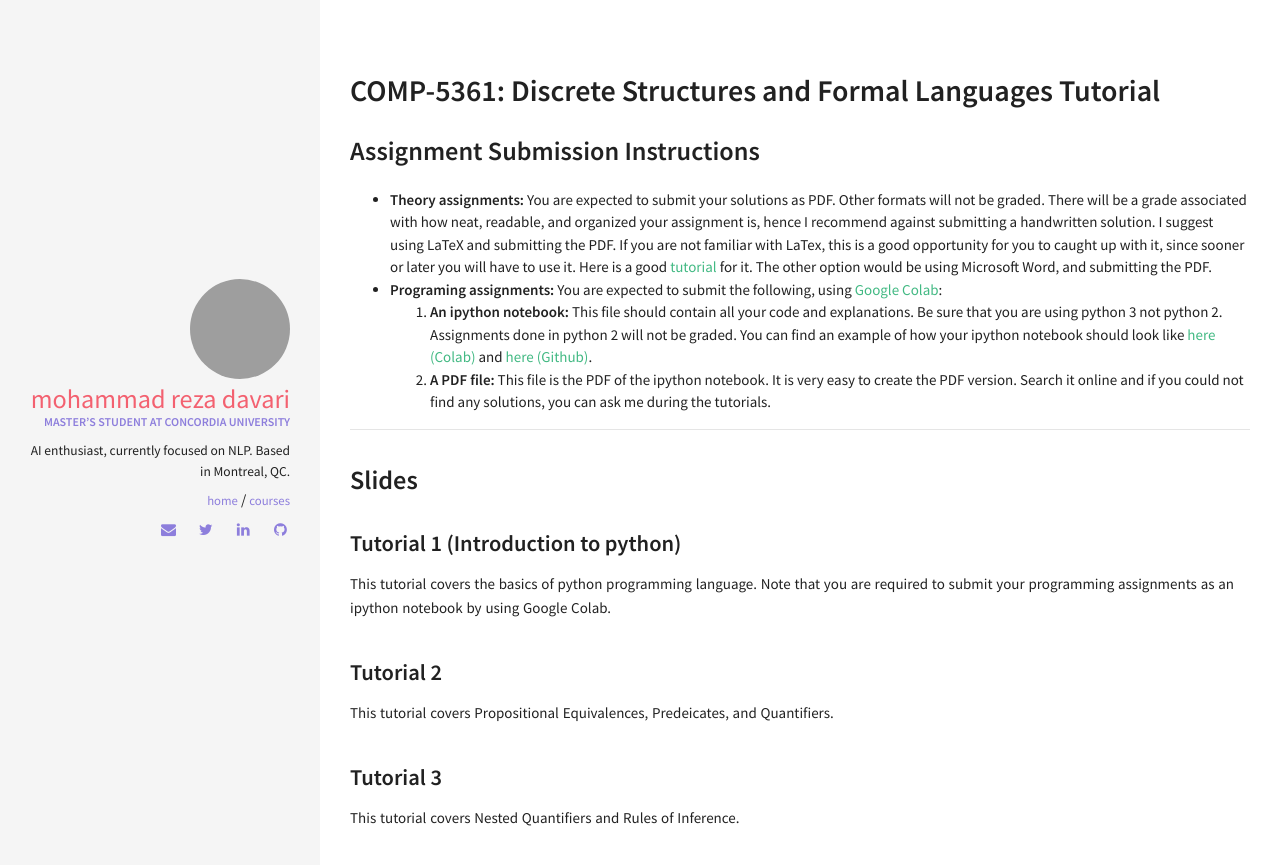
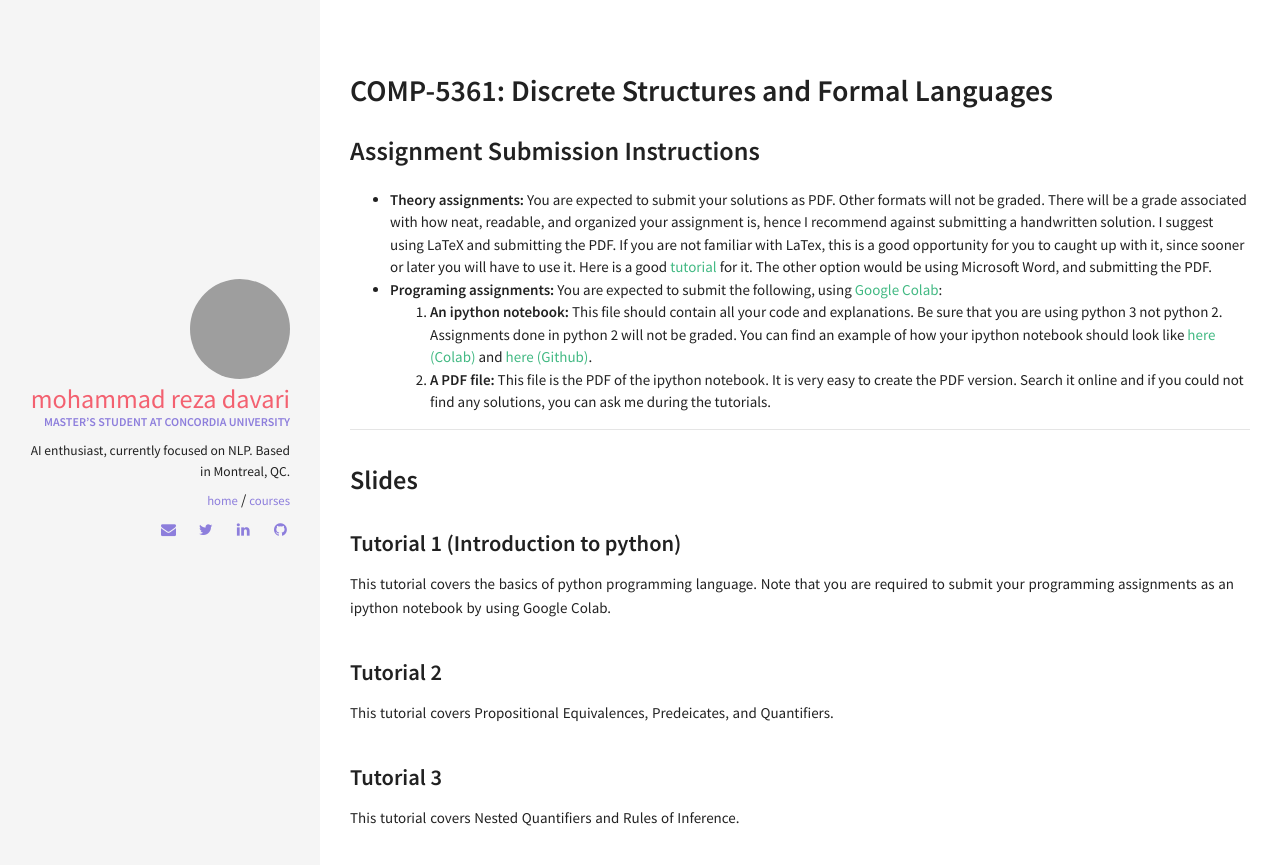
Before and after one commit to rezazzr/davari.io, a Jekyll site: the page built from comp5361.html, in a window 1280 px wide. Shown: the top 865 px of the page. Built offline with Jekyll 4.4.1, drawn with Linux system fonts in a browser that asks for light colours.

Commit message:
Title was edited

```diff
--- a/_includes/sections/intro5361.html
+++ b/_includes/sections/intro5361.html
@@ -1,4 +1,4 @@
-<h1><span data-i18n="skills.my_skills">COMP-5361: Discrete Structures and Formal Languages Tutorial</span></h1>
+<h1><span data-i18n="skills.my_skills">COMP-5361: Discrete Structures and Formal Languages</span></h1>
 
 <h2><span data-i18n="skills.my_skills">Assignment Submission Instructions</span></h1>
 
```
